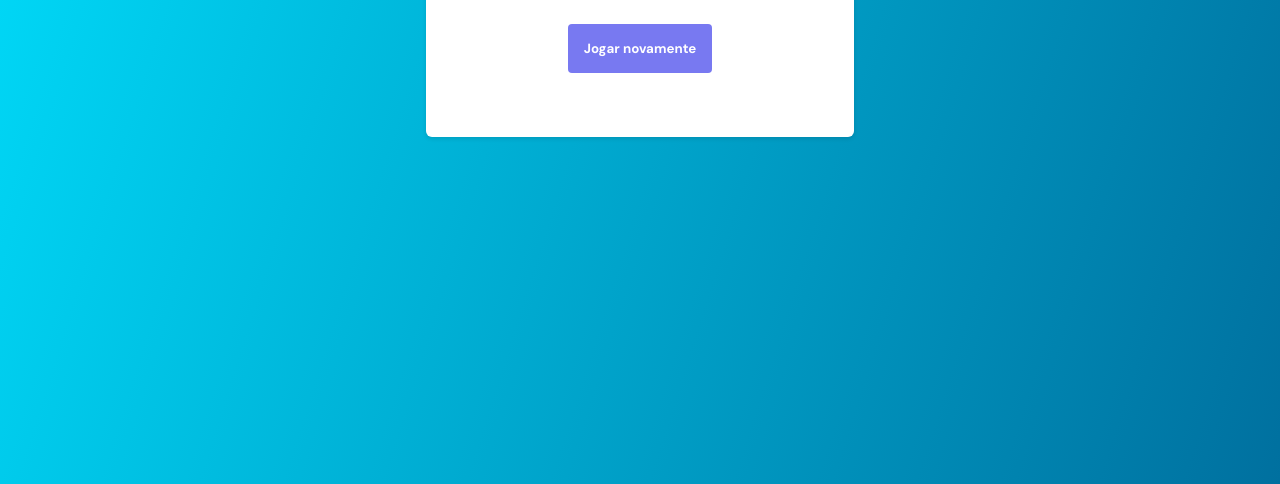
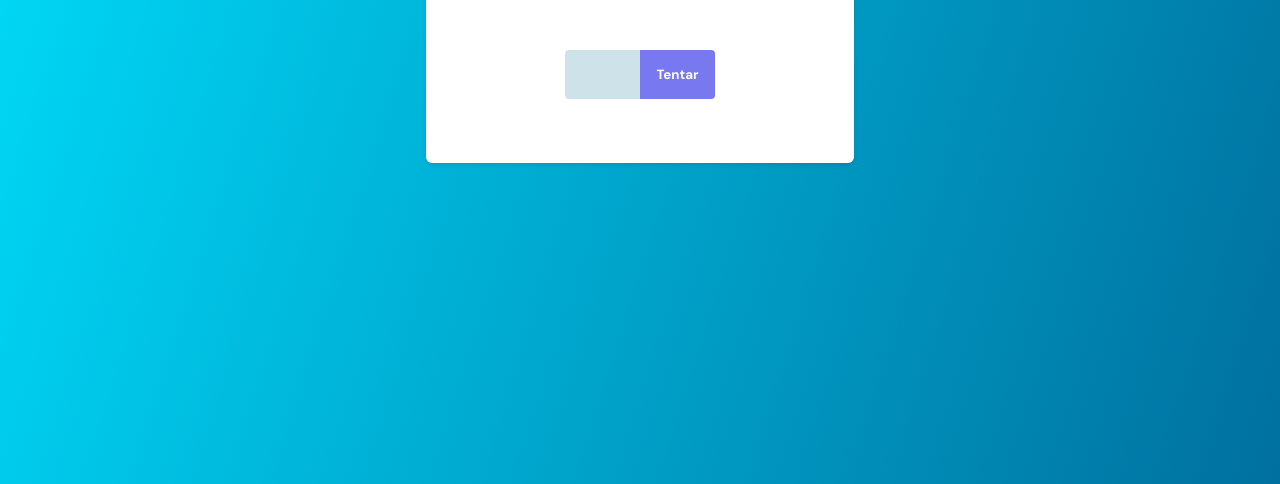
Before and after one commit to fespschulte/RS-Explorer-06-Project-01, a plain HTML site: page index.html in a window 1280 px wide. Shown: the part 316-800 px from the top of the page. Drawn offline with Linux system fonts and the light colour scheme.

Commit message:
Escondendo a tela mediante o acerto da tentativa

```diff
--- a/index.html
+++ b/index.html
@@ -11,19 +11,20 @@
 </head>
 <body>
   <main>
-    <div class="screen1 hide">
+    <div class="screen1">
       <h1>Jogo da Adivinhação</h1>
       <p>Adivinhe o número entre 0 e 10</p>
       <form action="">
-        <input type="number">
-        <button>Tentar</button>
+        <input id="inputNumber" type="number">
+        <button onclick="handleClick(event)">Tentar</button>
       </form>
     </div>
-    <div class="screen2">
+    <div class="screen2 hide">
       <h2>Acertou em x tentativas</h2>
       <button>Jogar novamente</button>
     </div>
   </main>
+
   <script src="./main.js"></script>
 </body>
 </html>
--- a/main.js
+++ b/main.js
@@ -0,0 +1,15 @@
+const randomNumber = Math.round(Math.random() * 10)
+let xAttempts = 1
+
+function handleClick (event) {
+  event.preventDefault()
+  const inputNumber = document.querySelector("#inputNumber")
+
+  if(Number(inputNumber.value) == randomNumber) {
+    document.querySelector(".screen1").classList.add("hide")
+    document.querySelector(".screen2").classList.remove("hide")
+    document.querySelector(".screen2 h2").innerHTML = `Acertou em ${xAttempts} tentativas!`
+  }
+
+  xAttempts++
+}
```
